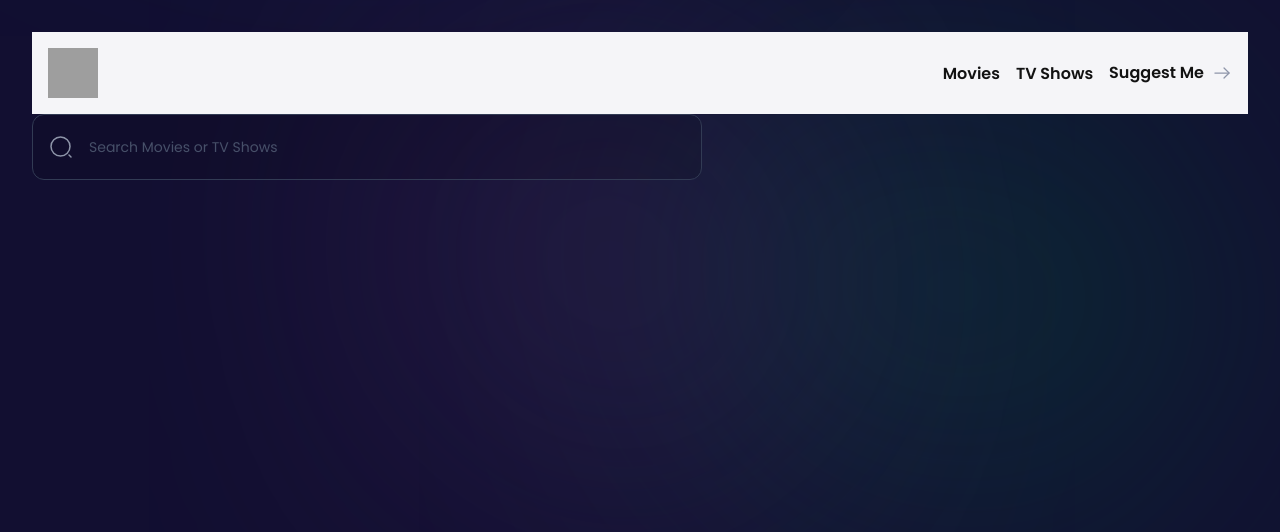
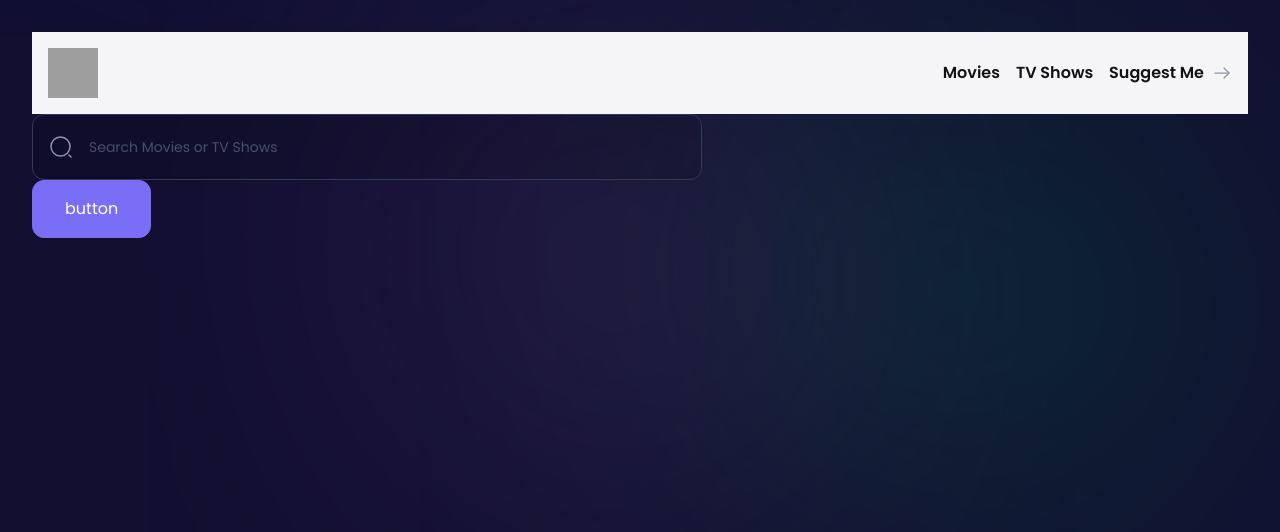
Before and after one commit to Keremunce/random-film-suggester, a Next.js app: page / in a window 1280 px wide. Shown: the top 532 px of the page. Built offline with nearby package versions, Linux system fonts and the light colour scheme; grey boxes are pictures that could not be loaded.

Commit message:
BaseButton component created

```diff
--- /dev/null
+++ b/src/app/components/BaseButton/index.tsx
@@ -0,0 +1,33 @@
+import { ReactNode } from "react";
+import Image from "next/image";
+import styles from "./style.module.css";
+
+type ButtonProps = {
+	leftIconPath?: string;
+	rightIconPath?: string;
+	value: string;
+	onClick?: () => void;
+	disabled?: boolean;
+};
+
+export const BaseButton = ({
+	leftIconPath,
+	rightIconPath,
+	value,
+	onClick,
+	disabled = false,
+}: ButtonProps) => {
+	return (
+		<div className={styles.basebuttonContainer}>
+			<button onClick={onClick} disabled={disabled}>
+				{leftIconPath && (
+					<Image src={leftIconPath} alt="Left Icon" width={24} height={24} />
+				)}
+				{value}
+				{rightIconPath && (
+					<Image src={rightIconPath} alt="Right Icon" width={24} height={24} />
+				)}
+			</button>
+		</div>
+	);
+};
--- /dev/null
+++ b/src/app/components/BaseButton/style.module.css
@@ -0,0 +1,35 @@
+.basebuttonContainer {
+/*  */
+}
+
+.basebuttonContainer button {
+    display: flex;
+    align-items: center;
+    justify-content: center;
+    gap: var(--space-md);
+    padding: var(--space-md) var(--space-xl);
+    background-color: var(--color-primary-400);
+    color: var(--color-white-100);
+    border: 1px solid var(--color-primary-400);
+    border-radius: var(--radius-lg);
+    font: var(--typography-body-regular);
+    cursor: pointer;
+    transition: background-color 0.3s ease, color 0.3s ease, transform 0.3s ease;
+}
+
+.basebuttonContainer button:hover {
+    background-color: var(--color-primary-500);
+    color: var(--color-white-100);
+}
+
+.basebuttonContainer button:active {
+    background-color: var(--color-primary-600);
+    color: var(--color-white-100);
+    transform: scale(0.98);
+}
+
+.basebuttonContainer button:disabled {
+    background-color: var(--color-grey-300);
+    color: var(--color-grey-600);
+    cursor: not-allowed;
+}
--- a/src/app/globals.css
+++ b/src/app/globals.css
@@ -167,6 +167,7 @@
 
 
 body {
+  font-family: var(--font-family-base) !important;
   font: var(--font-body-regular);
   background:
     url('/Background.svg') no-repeat center center fixed,
--- a/src/app/layout.tsx
+++ b/src/app/layout.tsx
@@ -1,6 +1,14 @@
 import type { Metadata } from "next";
 import "./globals.css";
 import { MovieProvider } from "./context/MovieContext";
+
+import { Poppins, Raleway, Roboto } from "next/font/google";
+
+const poppins = Poppins({
+	weight: ["100", "200", "300", "400", "500", "600", "700", "800", "900"],
+	subsets: ["latin"],
+	variable: "--font-poppins",
+});
 
 export const metadata: Metadata = {
 	title: "Random Film Suggester",
@@ -13,11 +21,9 @@ export default function RootLayout({
 	children: React.ReactNode;
 }>) {
 	return (
-    <html lang="en" data-theme="dark">
+		<html lang="en" data-theme="dark" className={`${poppins.variable}`}>
 			<body className="bg-gray-900 text-white">
-        <MovieProvider>
-          {children}
-        </MovieProvider>
+				<MovieProvider>{children}</MovieProvider>
 			</body>
 		</html>
 	);
--- a/src/app/page.tsx
+++ b/src/app/page.tsx
@@ -1,12 +1,14 @@
 "use client";
 import Navbar from "@/components/Navbar";
 import {BaseInput} from "@/components/BaseInput";
+import {BaseButton} from "@/components/BaseButton";
 
 export default function Home() {
 	return (
 		<main className="p-8">
 			<Navbar></Navbar>
 			<BaseInput variant="search" size="lg"  idFor="baseinput2" label="Search Movies or TV Shows" iconPath="/icons/search-normal.svg" placeholder="Quentin Tarantino Movies"></BaseInput>
+			<BaseButton value="button"></BaseButton>
 		</main>
 	);
 }
```
Lines whose indentation alone changed are shown as unchanged.
